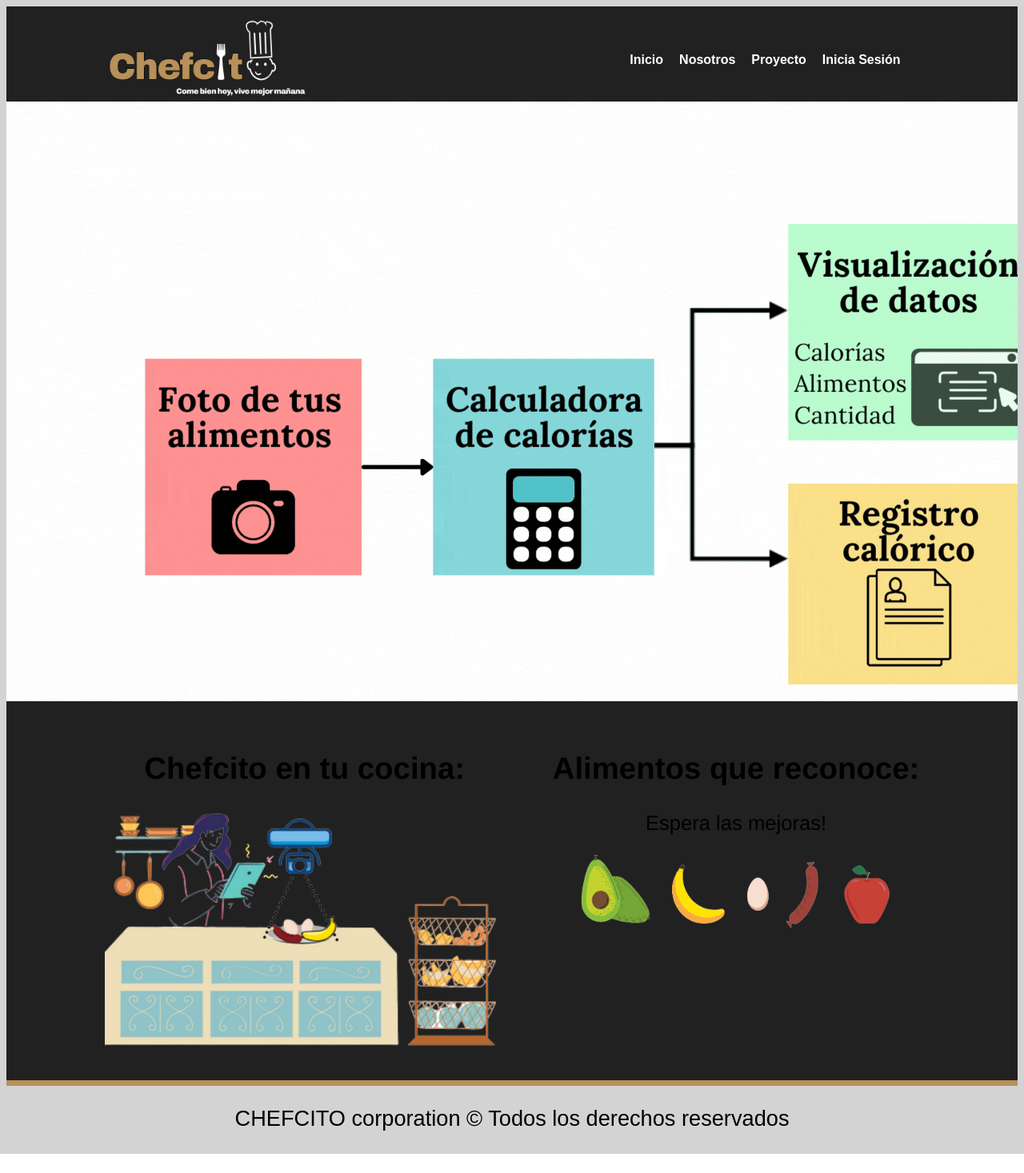
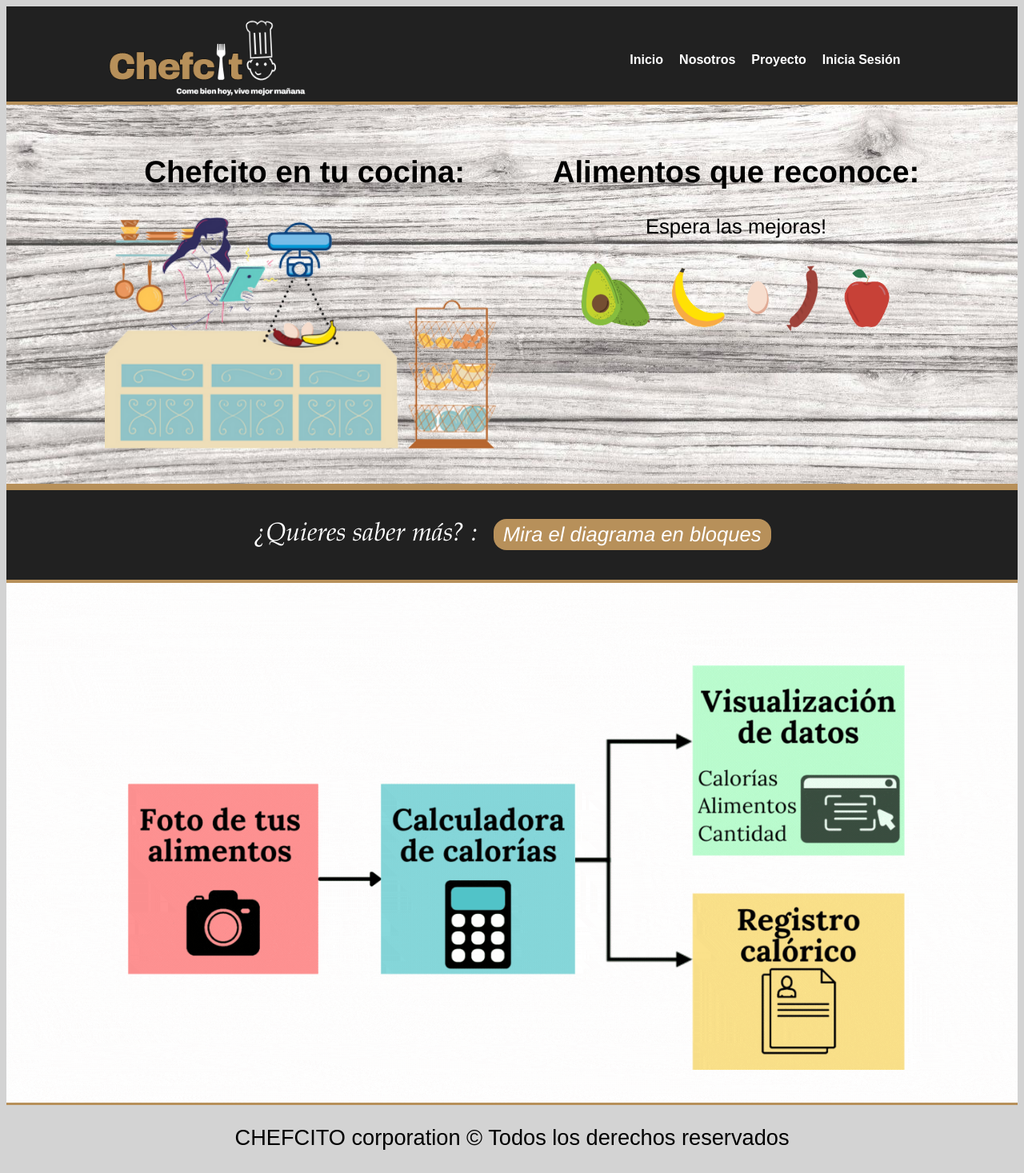
Before and after one commit to juandevia/IOT-pagina-web, a PHP site: page /contacto.html in a window 1280 px wide. Shown: the whole page at 80% size. Before the commit the page ends 1443 px from the top, so only its background shows below. Run offline with PHP 8.4, Linux system fonts and the light colour scheme.

Commit message:
version5.3

```diff
--- a/contacto.html
+++ b/contacto.html
@@ -23,18 +23,9 @@
 
             </ul>
         </nav>
+    </header>
 
-        <section class="banner3">
-            <div class="wrap">
-                <h1></h1>
-            </div>
-
-        </section>
-
-
-
-
-        <section id: "here" class= "contenedor-flex-2">
+        <section id="here" class= "contenedor-flex-6">
             <div>
                 <h2> Chefcito en tu cocina:</h2>
                 <img src="img/cook.PNG" alt="comida" width="500" height="300">
@@ -48,13 +39,24 @@
 
             </div>
 
+        </section>
+
+         <!--Cuota-->
+    <section class="cuota">
+        <span>¿Quieres saber más? :</span>
+        <a href="#bloques">Mira el diagrama en bloques</a>
+    </section>
 
 
 
-
+        <section class="banner6" id="bloques">
+            <div class="banner_section6">
+                <img class="banner_img6" src="img/diagrama_dummies.gif" alt="comida">
+            </div>
         </section>
 
-    </header>
+
+
     <!--El pie de pagina -->
     <footer>
         <div> CHEFCITO corporation &copy; Todos los derechos reservados</div>
--- a/css/estilos.css
+++ b/css/estilos.css
@@ -117,6 +117,22 @@ header{
     margin:10px;
 }
 
+
+.contenedor-flex-6{
+    display:flex;
+    justify-content:center;
+    background-image: url('../img/maderagris.jpg');
+    border-bottom: #B7905A 4px solid;
+}
+
+.contenedor-flex-6 div{
+    text-align: center;
+    font-size:1.6em;
+    font-family:Helvetica,Arial;sans-serif;
+    padding:20px;
+    margin:10px;
+}
+
 footer{
     text-align:center;
     font-size:1.7em;
@@ -157,6 +173,31 @@ footer{
     height:100%;
     object-fit: cover;
 }
+
+
+
+
+
+
+.banner6 {
+
+    display: flex;
+    height:650px;
+    width: 100%;
+    margin:auto;
+    overflow: hidden;
+}
+.banner_section6{
+  width: 100%;
+}
+
+.banner_img6{
+    display:block;
+    width: 100%;
+    height:100%;
+    object-fit: cover;
+}
+
 
 
 
--- a/nosotrosl.html
+++ b/nosotrosl.html
@@ -25,7 +25,7 @@
 
     </header>
           <!--banner-->
-    <section class="banner2">
+    <section class="banner">
         <div class="banner_section">
             <img class="banner_img" src="img/banner4.jpg">
         </div>
```
Also changed, not shown: img/maderagris.jpg (added). Lines whose indentation alone changed are shown as unchanged.
